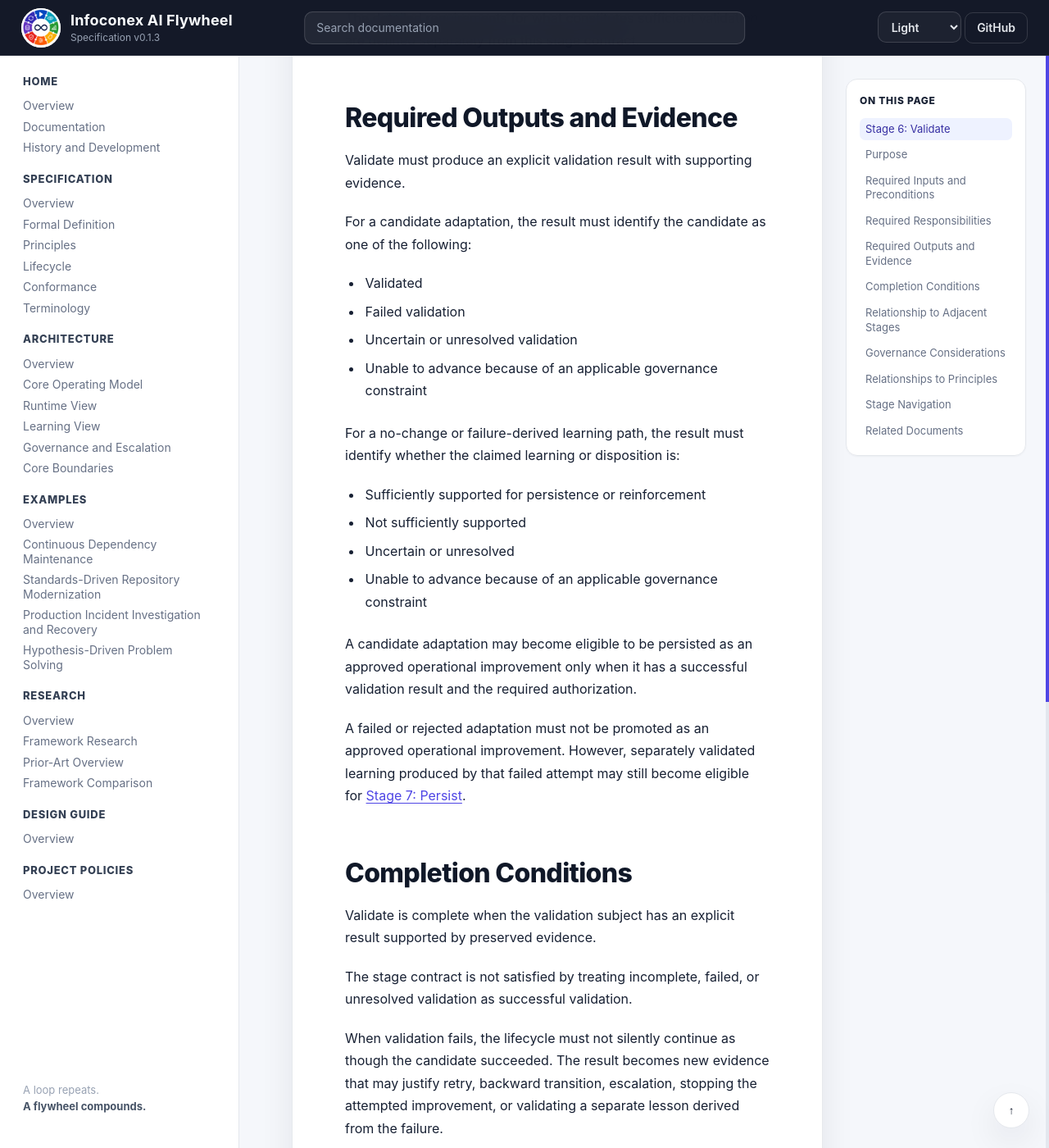
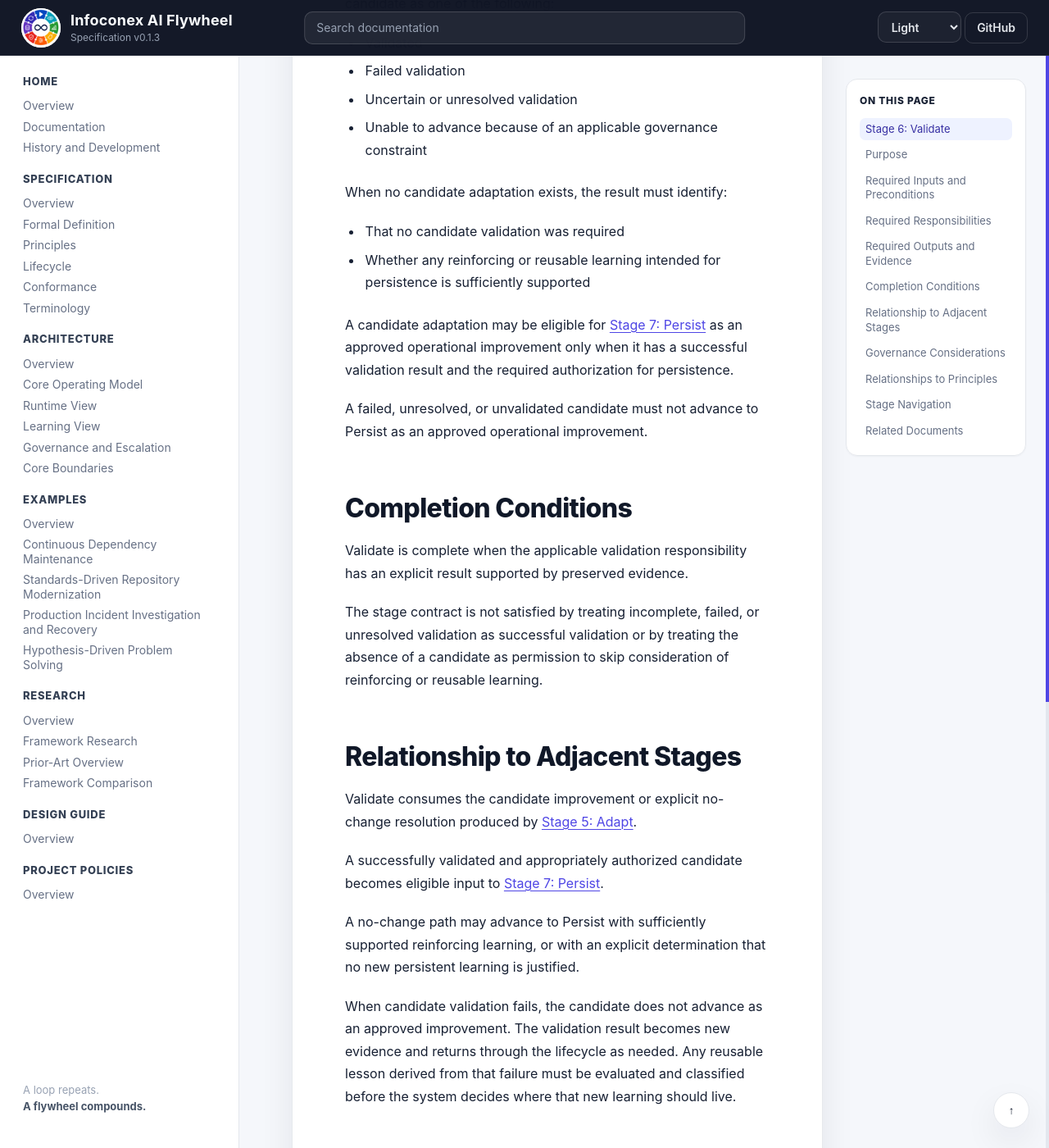
Before and after one commit to infoconex/ai-flywheel, a Jekyll site: the page built from docs/specification/lifecycle/06-validate.md, in a window 1280 px wide and 1400 px high, scrolled down 2722 px. Shown: the whole window at 82% size. Built offline with Jekyll 4.4.1, drawn with Linux system fonts in a browser that asks for light colours; our own code applies the rules of GitHub Pages for plain Markdown files; some of the changed text lies outside the part shown.

Commit message:
Align Validate with no-change and failure routing

```diff
--- a/docs/specification/lifecycle/06-validate.md
+++ b/docs/specification/lifecycle/06-validate.md
@@ -1,99 +1,91 @@
 # Stage 6: Validate
 
-The Infoconex AI Flywheel evaluates whether a candidate improvement or other learning disposition is sufficiently supported before the resulting learning is trusted for future use.
+The Infoconex AI Flywheel determines whether a proposed improvement or other learning intended for persistent future use is sufficiently supported before it is trusted.
 
 ## Purpose
 
-Adapt produces an explicit response to classification. Validation determines whether that response is supported well enough to influence persistent future operation.
+Adaptation creates a candidate improvement when change is justified. Validation determines whether that candidate actually addresses the intended weakness well enough to be considered for persistent future use.
+
+When Adapt explicitly resolves that no adaptation is required, there is no candidate change to test. Validate instead resolves whether any reinforcing or reusable learning intended for persistence is sufficiently supported. It must not manufacture a change merely to create a validation subject.
 
 Validation and authority are separate concerns. A change may work but still not be authorized, or it may be authorized in principle but not yet proven to work.
-
-Validation also applies when the correct outcome is not a new adaptation. A no-change conclusion or reusable lesson derived from failure still needs enough evidence to justify being trusted beyond the current execution.
 
 ## Required Inputs and Preconditions
 
 Validate requires:
 
-- The adaptation result from [Stage 5: Adapt](05-adapt.md)
-- The weakness, successful pattern, or learning opportunity the result is intended to address
+- The candidate adaptation or explicit no-change resolution from [Stage 5: Adapt](05-adapt.md)
+- The weakness, successful pattern, or learning opportunity associated with that result
 - The expected improvement when a candidate adaptation exists
-- The evidence supporting the original classification and adaptation result
+- The evidence supporting the original classification
 - Applicable success, safety, and validation criteria
 - Representative scenarios or test conditions when relevant
-- Governance requirements affecting how the result may be tested, approved, or promoted
+- Governance requirements affecting how a change or persistent learning may be tested, approved, or promoted
 
-The subject of validation must be identifiable well enough to assess the actual claim being made. Depending on the lifecycle path, that subject may be:
-
-- A candidate adaptation
-- An explicit conclusion that no adaptation is required
-- A reusable lesson derived from a failed or rejected attempt
-- Reinforcing evidence associated with an existing validated operating pattern
+When a candidate exists, the candidate must be identifiable well enough to test the proposed improvement rather than merely confirm that some change occurred.
 
 ## Required Responsibilities
 
-Validate must:
+When a candidate adaptation exists, Validate must:
 
-- Assess the actual validation subject against the outcome or learning claim it is intended to support
-- Base the validation conclusion on evidence appropriate to the subject and its context
-- Distinguish a successful validation result from authorization to persist or deploy a change
+- Test the actual candidate improvement against the outcome it is intended to improve
+- Base the validation conclusion on evidence appropriate to the candidate and its context
+- Distinguish a successful validation result from authorization to persist or deploy the change
 - Preserve the evidence supporting the validation result
-- Represent failed or unresolved validation honestly rather than treating the subject as validated
-- When validating a no-change result, determine whether the evidence supports preserving the current operating behavior rather than manufacturing a change
-- When an adaptation fails validation, keep the failed candidate separate from any potentially reusable learning produced by that failure
-- Allow failure-derived learning to become a separate validation subject when it can improve future execution
+- Represent failed or unresolved validation honestly rather than treating the candidate as validated
 
-Validation methods may vary by domain and subject. Examples include:
+When no adaptation is required, Validate must:
+
+- Explicitly record that no candidate adaptation requires validation
+- Determine whether any reinforcing or reusable learning intended for persistence is sufficiently supported by the available evidence
+- Preserve the evidence supporting that determination
+
+Validation methods may vary by domain and change type. Examples include:
 
 - Automated tests for code changes
 - Replay against representative scenarios for SOP changes
 - Evaluation against known examples for reasoning guidance
 - Independent outcome checks for validation rules
 - Comparison with prior behavior
-- Evidence showing that the current validated pattern continues to satisfy the intended outcome
-- Testing a known-failure rule or applicability constraint against representative cases
 - Human review when authority or risk requires it
 
 The detailed requirements for what constitutes sufficient validation are defined separately from this stage contract.
 
 ## Required Outputs and Evidence
 
-Validate must produce an explicit validation result with supporting evidence.
+Validate must produce an explicit result with supporting evidence.
 
-For a candidate adaptation, the result must identify the candidate as one of the following:
+When a candidate adaptation exists, the result must identify the candidate as one of the following:
 
 - Validated
 - Failed validation
 - Uncertain or unresolved validation
 - Unable to advance because of an applicable governance constraint
 
-For a no-change or failure-derived learning path, the result must identify whether the claimed learning or disposition is:
+When no candidate adaptation exists, the result must identify:
 
-- Sufficiently supported for persistence or reinforcement
-- Not sufficiently supported
-- Uncertain or unresolved
-- Unable to advance because of an applicable governance constraint
+- That no candidate validation was required
+- Whether any reinforcing or reusable learning intended for persistence is sufficiently supported
 
-A candidate adaptation may become eligible to be persisted as an approved operational improvement only when it has a successful validation result and the required authorization.
+A candidate adaptation may be eligible for [Stage 7: Persist](07-persist.md) as an approved operational improvement only when it has a successful validation result and the required authorization for persistence.
 
-A failed or rejected adaptation must not be promoted as an approved operational improvement. However, separately validated learning produced by that failed attempt may still become eligible for [Stage 7: Persist](07-persist.md).
+A failed, unresolved, or unvalidated candidate must not advance to Persist as an approved operational improvement.
 
 ## Completion Conditions
 
-Validate is complete when the validation subject has an explicit result supported by preserved evidence.
+Validate is complete when the applicable validation responsibility has an explicit result supported by preserved evidence.
 
-The stage contract is not satisfied by treating incomplete, failed, or unresolved validation as successful validation.
-
-When validation fails, the lifecycle must not silently continue as though the candidate succeeded. The result becomes new evidence that may justify retry, backward transition, escalation, stopping the attempted improvement, or validating a separate lesson derived from the failure.
+The stage contract is not satisfied by treating incomplete, failed, or unresolved validation as successful validation or by treating the absence of a candidate as permission to skip consideration of reinforcing or reusable learning.
 
 ## Relationship to Adjacent Stages
 
-Validate consumes the adaptation result, intended outcome, and validation intent produced by [Stage 5: Adapt](05-adapt.md).
+Validate consumes the candidate improvement or explicit no-change resolution produced by [Stage 5: Adapt](05-adapt.md).
 
-Successfully validated and appropriately authorized operational improvements may advance to [Stage 7: Persist](07-persist.md).
+A successfully validated and appropriately authorized candidate becomes eligible input to [Stage 7: Persist](07-persist.md).
 
-Validated no-change conclusions, reinforcing evidence, and reusable failure-derived learning may also advance to Persist when durable retention can influence future operation.
+A no-change path may advance to Persist with sufficiently supported reinforcing learning, or with an explicit determination that no new persistent learning is justified.
 
-Failed or unresolved validation may return the lifecycle to Evaluate, Classify, Adapt, or another appropriate stage. Returning to an earlier stage does not erase the validation evidence that caused the transition.
+When candidate validation fails, the candidate does not advance as an approved improvement. The validation result becomes new evidence and returns through the lifecycle as needed. Any reusable lesson derived from that failure must be evaluated and classified before the system decides where that new learning should live.
 
 ## Governance Considerations
 
@@ -103,13 +95,11 @@ A human may authorize a change without proving that it works. Likewise, a techni
 
 The Governance Policy determines whether the validation activity itself is authorized and whether successful validation is enough for persistence or requires another approval step.
 
-Governance may also require stopping or escalating a candidate even when useful learning can still be preserved from the attempt.
-
 ## Relationships to Principles
 
 - [Principle 5: Execution Must Produce Outcome Evidence](../principles/05-outcome-evidence.md) requires validation conclusions to be based on evidence.
-- [Principle 6: Failure Determines Where the System Evolves](../principles/06-evolution-routing.md) allows validation evidence to inform later lifecycle decisions and produce new learning.
-- [Principle 7: Learning Must Change a Persistent Operational Asset](../principles/07-persistent-learning.md) requires reusable learning to be validated before it is trusted for durable future use.
+- [Principle 6: Failure Determines Where the System Evolves](../principles/06-evolution-routing.md) requires new learning from validation failure to be evaluated and routed intentionally rather than promoted automatically.
+- [Principle 7: Learning Must Change a Persistent Operational Asset](../principles/07-persistent-learning.md) requires validation before learning is trusted for durable future use.
 - [Principle 1: Autonomy Is Bounded by Human Authority](../principles/01-human-authority.md) keeps technical validation separate from authorization.
 
 ## Stage Navigation
```
